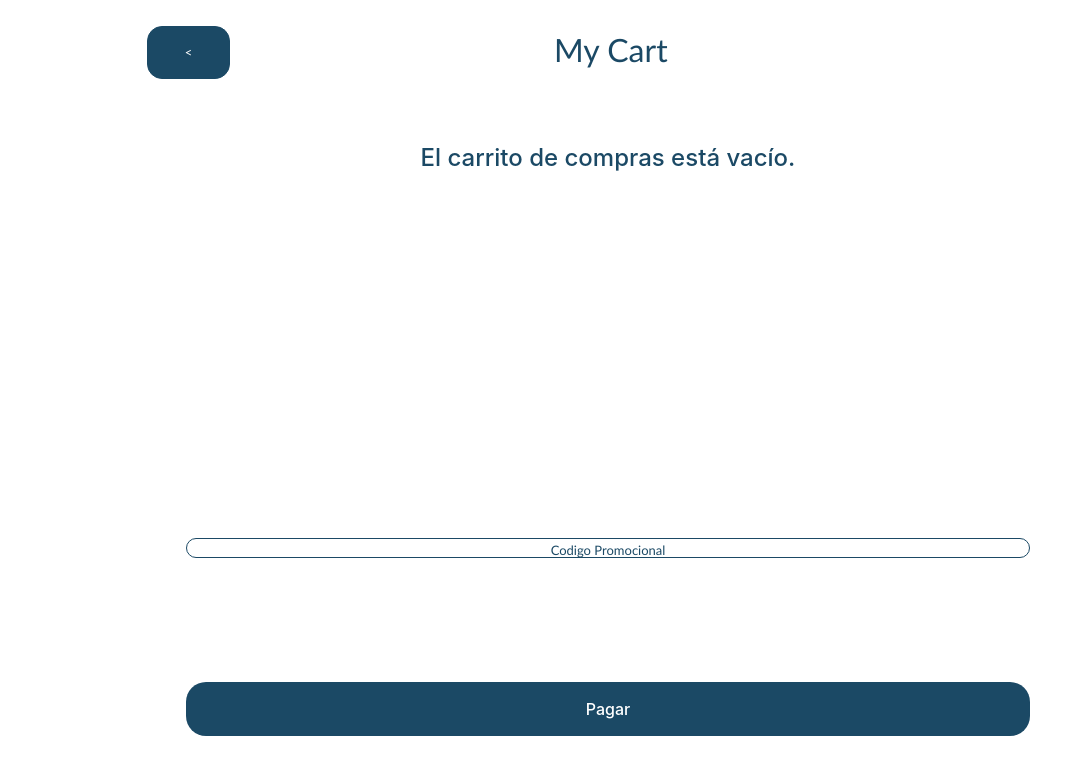
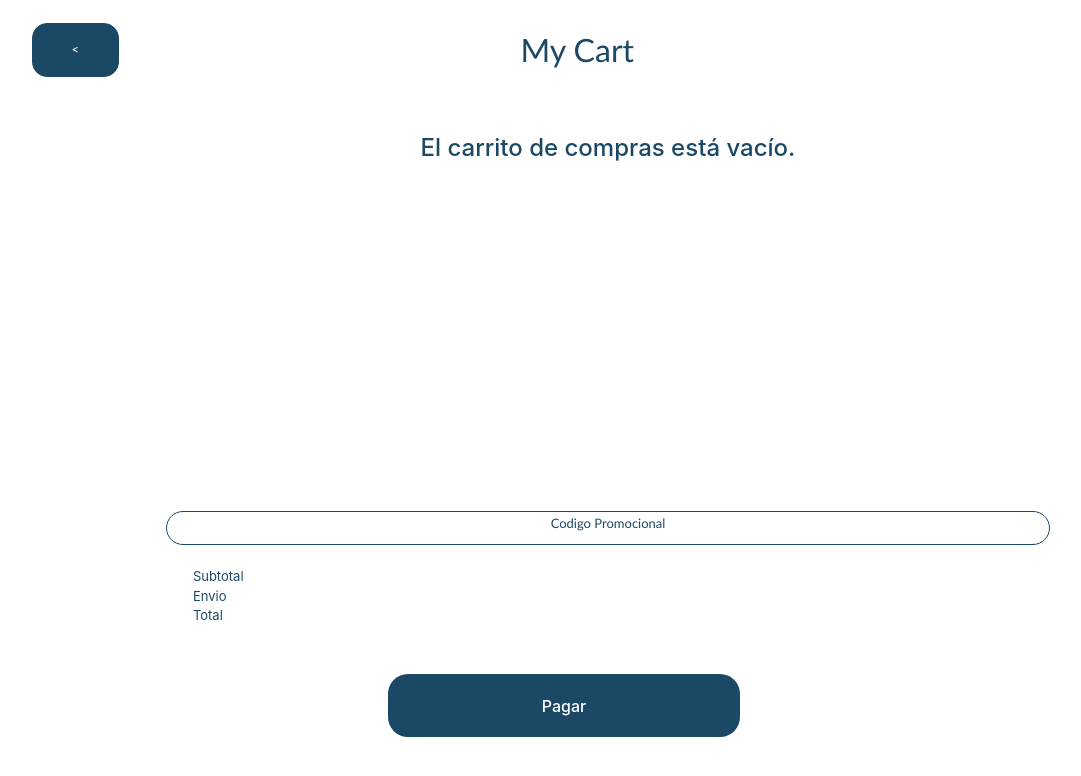
Before and after one commit to angelargd8/Proyecto-software, a React (Vite) app in the folder Proyecto/vite-project/: page /carrito in a window 1280 px wide. Shown: the top 776 px of the page, without its empty margins (32-1113 px from the left). Built offline with nearby package versions, Linux system fonts and the light colour scheme.

Commit message:
arreglo de carrito en vista completa

```diff
--- a/Proyecto/vite-project/src/componentes/carrito.css
+++ b/Proyecto/vite-project/src/componentes/carrito.css
@@ -17,13 +17,23 @@
     justify-content: center;
     height: 100%;
     width: 70%;
-    padding: 2%;
+    padding: 0.5%;
     border-radius: 30px;
-    margin: 3%;
+    margin-bottom: 1%;
+    margin-top: 1%;
+
+}
+.middle {
+    display: flex;
     background-color: transparent;
+    flex-direction: column;
+    height: 100%;
+    width: 100%;
+    border-radius: 20px;
+    padding: 0;
 }
-
 .header {
+    /*lo que esta dentro de up*/
     display: flex;
     color: #1B4965;
     font-family:'Gill Sans', 'Gill Sans MT',  sans-serif;
@@ -32,7 +42,7 @@
     height: 100%;
     width: 100%;
     margin-right: 20%;
-    margin-top: 20px;
+    margin-top: 15px;
 }
 
 .regresarbtn {
@@ -48,12 +58,14 @@
     font-family: 'Gill Sans', 'Gill Sans MT', sans-serif;
     font-size: small;
     padding: 2%;
-    margin-left: 14%;
-    margin-top: 25px;
+    margin-left: 5%;
+    margin-top: -15px;
 
 }
 .titulo{
     font-size: xx-large;
+    margin-top: -30px;
+    margin-left: 5%;
 }
 
 @media (min-width: 768px) {
@@ -64,45 +76,42 @@
 
 .opciones {
     display: flex;
-    height: 30%;
-    width: 10%;
+    height: 100%;
+    width: 100%;
     color: #1B4965;
     justify-content: center;
     align-items: center;
     margin-right: 16%;
+
 }
 .up {
+    /*este es el header*/
     display: flex;
     align-items: center;
     justify-content: center;
     text-justify: center;
-    height: 10%;
+    height: 140px;
     width: 100%;
 }
-.middle {
-    display: flex;
-    background-color: transparent;
-    flex-direction: column;
-    height: 100%;
-    width: 100%;
-    border-radius: 20px;
-}
+
 .bottom {
     display: flex;
     background-color: transparent;
-    height: 10%;
+    height: 20%;
     width: 100%;
-    padding: 0;
+    padding: 1px;
     border-bottom-left-radius: 20px;
     border-bottom-right-radius: 20px;
 
 }
 .pagobtn {
-    height: 100%;
-    width: 100%;
+    height: 60%;
+    width: 40%;
     color: #FFF;
     background-color: #1B4965;
     border-radius: 20px;
+    margin-left: 25%;
+    cursor: pointer;
 }
 .logo {
     display: flex;
@@ -139,20 +148,22 @@
 }
 .btn_eliminar {
     display: flex;
-    height: 20%;
-    width: 20%;
+    height: 100%;
+    width: 40%;
     color: #1B4965;
+    font-size: larger;
 
 }
 .imgVista {
     display: flex;
-    height: 50px;
-    width: 50px;
+    height: 100px;
+    width: 100px;
     align-items: center;
     justify-content: center;
     border-radius: 50%;
     padding: 5%;
     margin: 5%;
+    margin-top: -10px;
 }
 
 .info {
@@ -166,7 +177,7 @@
     width: 50%;
     border-radius: 10px;
     font-size: small;
-    padding: 2%;
+    padding: 1%;
 
 }
 
@@ -246,12 +257,14 @@
 
 .columnCampo {
     display: flex;
-    height: 100%;
+    height: 60%;
     width: 50%;
-    color: white;
+    color: #1B4965;
     font-size: large;
     padding-left: 3%;
+    padding-top: 1%;
     text-align: left;
+    font-size: small;
 }
 
 .columnNo {
@@ -269,14 +282,15 @@
 .codigo {
     display: flex;
     width: 100%;
-    height: 40%;
+    height: 30%;
     background-color: transparent;
     border-radius: 20px;
-    color: white;
+    color: #1B4965;
     resize: none;
     text-align: center;
     border: 1px solid #1B4965;
     margin-top: 2%;
+    margin-bottom: 0.5%;
     overflow: hidden;
 }
 
@@ -298,8 +312,8 @@
     color: #1B4965;
     height: 100%;
     width: 100%;
-    margin-top: 5%;
-    margin-bottom: 5%;
+    margin-top: 1%;
+    margin-bottom: 1%;
     border-radius: 10px;
 
     overflow-y: hidden;
@@ -328,7 +342,7 @@
 .totales {
     display: flex;
     flex-direction: column;
-    height: 30%;
+    height: 50%;
     width: 100%;
 }
 
@@ -342,7 +356,7 @@
         flex-direction: column;
         align-items: center;
         justify-content: center;
-        height: 80%;
+        height: 100%;
         width: 50%;
         padding: 2%;
         /* border: 1px black solid; */
@@ -584,7 +598,7 @@
         display: flex;
         height: 100%;
         width: 50%;
-        color: white;
+        color: #1B4965;
         font-size: large;
         /* font-family: 'Gill Sans', 'Gill Sans MT',  sans-serif;; */
         padding-left: 3%;
@@ -610,7 +624,7 @@
         height: 30%;
         background-color: transparent;
         border-radius: 20px;
-        color: white;
+        color: #1B4965;
         resize: none;
         text-align: center;
         border: 1px solid #1B4965;
```
